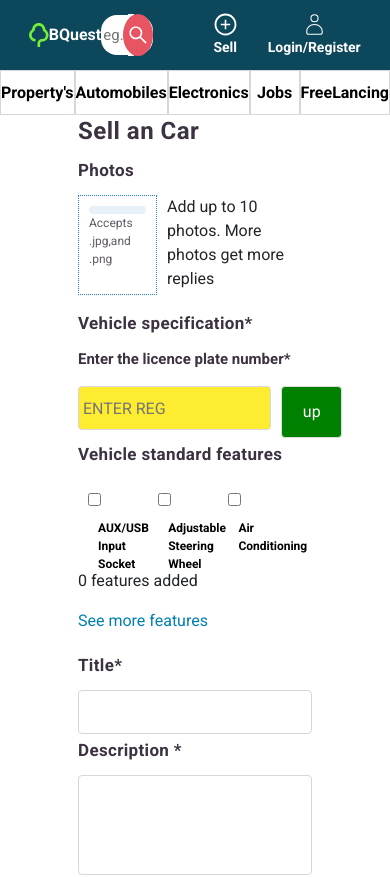
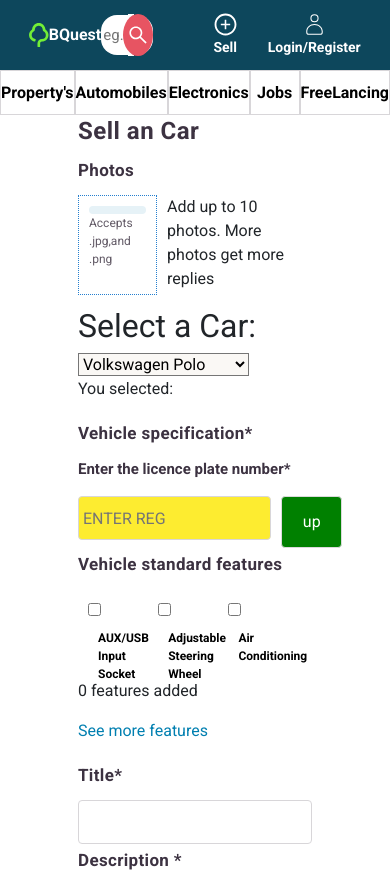
Before and after one commit to vashniroylgs/gumtree-frontend, a React (Create React App) app: page /automobilesuploadform in a window 390 px wide. Shown: the top 877 px of the page. Built offline with nearby package versions, Linux system fonts and the light colour scheme; a web font is replaced by a local one.

Commit message:
added Automobiles form and get requesrs apis

```diff
--- a/src/Components/Automobiles/Home.js
+++ b/src/Components/Automobiles/Home.js
@@ -144,7 +144,7 @@ function AutoMobiles() {
         <div className="images">
           {carDetails.map((car, index) => (
             <Link
-              to={`/automobiles/${car.carDetail}`}
+              to={`/automobiles/${car.name}`}
               key={index}
               style={{ textDecoration: "none" }}
             >
--- a/src/Components/AutomobilesUpload/index.js
+++ b/src/Components/AutomobilesUpload/index.js
@@ -26,6 +26,51 @@ const carFeatures = [
   { id: 20, feature: "Electronic Stability Program" },
 ];
 
+const carDetails = [
+  {
+    name: "Volkswagen Polo",
+    imageUrl:
+      "https://res.cloudinary.com/dcczhcvjg/image/upload/v1694512101/mqlwpjl0zetttyes7g17.jpg",
+    carDetail: "volkswagen",
+  },
+  {
+    name: "Ford Fiesta",
+    imageUrl:
+      "https://res.cloudinary.com/dcczhcvjg/image/upload/v1694513185/z9mjcmy2wcvxaip1l0oz.jpg",
+    carDetail: "ford",
+  },
+  {
+    name: "Honda Civic",
+    imageUrl:
+      "https://res.cloudinary.com/dcczhcvjg/image/upload/v1694513330/bmle1f0vd8dpfnn96kbx.jpg",
+    carDetail: "honda",
+  },
+  {
+    name: "Toyota Supra",
+    imageUrl:
+      "https://res.cloudinary.com/dcczhcvjg/image/upload/v1694514762/t84tanyvh9re1bxujc4f.jpg",
+    carDetail: "toyota",
+  },
+  {
+    name: "Land Rover Defender",
+    imageUrl:
+      "https://res.cloudinary.com/dcczhcvjg/image/upload/v1694514972/a30rlsw3q9c6p6gcjveq.jpg",
+    carDetail: "landrover",
+  },
+  {
+    name: "Toyota Hilux",
+    imageUrl:
+      "https://res.cloudinary.com/dcczhcvjg/image/upload/v1694515368/fapsm4ewhwebwfq82av2.jpg",
+    carDetail: "toyota",
+  },
+  {
+    name: "Audi A3",
+    imageUrl:
+      "https://res.cloudinary.com/dcczhcvjg/image/upload/v1694515497/y5uwcljmgrahivmanhmn.jpg",
+    carDetail: "audi",
+  },
+];
+
 export class AutomobilesUploadForm extends Component {
   state = {
     vehicleNumber: "",
@@ -34,6 +79,8 @@ export class AutomobilesUploadForm extends Component {
     description: "",
     price: "",
     showMore: false,
+    images: [],
+    selectedCar: "",
   };
 
   takeVehicleNumber = (event) => {
@@ -57,6 +104,11 @@ export class AutomobilesUploadForm extends Component {
     this.setState({ showMore: !this.state.showMore });
   };
 
+  handleImageChange = (e) => {
+    const files = e.target.files;
+    this.setState({ images: [...files] }); // Use spread operator to create a new array
+  };
+
   toggleCheckbox = (event) => {
     const { value, checked } = event.target;
     this.setState((prevState) => {
@@ -71,15 +123,40 @@ export class AutomobilesUploadForm extends Component {
       }
     });
   };
-
-  postCarDetails = () => {
-    const { price, description, title, features, vehicleNumber } = this.state;
+  handleCarChange = (event) => {
+    this.setState({ selectedCar: event.target.value });
+  };
+  postCarDetails = (e) => {
+    e.preventDefault();
+    const { price, description, selectedCar, title, features, vehicleNumber } =
+      this.state;
+    const formData = new FormData();
+    formData.append("price", price);
+    formData.append("description", description);
+    formData.append("title", title); // Renamed 'price' to 'cost'
+    formData.append("vehicleNumber", vehicleNumber); // Added 'vehicleNumber'
+    formData.append("features", features.join(" "));
+    for (let i = 0; i < this.state.images.length; i++) {
+      formData.append("images", this.state.images[i]);
+    }
+    formData.append("selectedCar", selectedCar); // Added 'selectedCar'
+    console.log(formData);
+    fetch("http://localhost:3009/addautomobile", {
+      method: "POST",
+      body: formData,
+    })
+      .then((response) => response.json())
+      .then((data) => {
+        console.log(data); // Handle the response data as needed
+      })
+      .catch((error) => {
+        console.error(error);
+      });
   };
 
   render() {
     const { vehicleNumber, title, description, price, showMore, features } =
       this.state;
-    console.log(features);
     const showMoreClassName = showMore
       ? "upload-form-list-container-show-more"
       : "upload-form-list-container";
@@ -96,9 +173,9 @@ export class AutomobilesUploadForm extends Component {
                   <input
                     className="upload-form-image-input"
                     type="file"
-                    accept="image/*"
+                    name="images"
                     multiple
-                    // onChange={this.handleImageUpload}
+                    onChange={this.handleImageChange}
                   />
                   <label
                     htmlFor="fileupload"
@@ -114,6 +191,18 @@ export class AutomobilesUploadForm extends Component {
               </div>
             </div>
           </div>
+          <div>
+            <h2>Select a Car:</h2>
+            <select
+              value={this.state.selectedCar}
+              onChange={this.handleCarChange}
+            >
+              {carDetails.map(each=>(
+                <option value={each.name}>{each.name}</option>
+              ))}
+            </select>
+          </div>
+          <p>You selected: {this.state.selectedCar}</p>
           <div className="upload-form-vehicle-container">
             <h2 className="upload-form-vehicle-container-heading">
               Vehicle specification*
--- a/src/Components/CarDetailView/index.js
+++ b/src/Components/CarDetailView/index.js
@@ -1,5 +1,5 @@
 import "./index.css";
-
+import React, { useEffect, useState } from "react";
 import Slider from "react-slick";
 import { useParams } from "react-router-dom";
 import "slick-carousel/slick/slick.css";
@@ -1636,8 +1636,24 @@ const settings = {
 
 function CarDetailedView() {
   const { id } = useParams();
+  console.log(id);
+  const [automobiles, setAutomobile] = useState([]);
+  const [carouselimages,setCarouselImgaes]=useState([])
   const singleCar = carsDetails.filter((car) => car.id == id);
   const { title, Company, Description, images, carLocation } = singleCar[0];
+  console.log(carouselimages)
+  useEffect(() => {
+    console.log("use effect called");
+    fetch(`http://localhost:3009/automobiles/carDetails/${id}`)
+      .then((response) => response.json())
+      .then((data) => {
+        setAutomobile(data.automobile[0]);
+        setCarouselImgaes(data.automobile[0].image_names)
+      })
+      .catch((error) => {
+        console.error("Error fetching data:", error);
+      });
+  }, []);
 
   return (
     <div className="car-detailed-view-main-container">
@@ -1665,10 +1681,10 @@ function CarDetailedView() {
               {Company}{" "}
             </p>
           </div>
-          <h1 className="car-detailed-view-car-title">{title}</h1>
+          <h1 className="car-detailed-view-car-title">{automobiles.title}</h1>
           <div className="car-detailed-view-location-and-price-container">
-            <p className="car-detailed-view-location-name">{carLocation}</p>
-            <p className="car-detailed-view-car-price">£18,495.00</p>
+            <p className="car-detailed-view-location-name">{}</p>
+            <p className="car-detailed-view-car-price">£{automobiles.price}</p>
           </div>
           {/*<div className="car-detailed-view-carousel-main-container">
                     <Carousel showThumbs={false} infiniteLoop={true} autoPlay={true} interval={3000} style={{color:"#196AE5"}}>
@@ -1681,10 +1697,10 @@ function CarDetailedView() {
                     </div>*/}
           <div className="car-detailed-view-carousel-main-container">
             <Slider {...settings} className="car-detailed-view-carousel-slide">
-              {images.map((slide, index) => (
+           {carouselimages.map((imageName, index) => (
                 <div key={index}>
                   <img
-                    src={slide}
+                    src={`http://localhost:3009/${imageName}`}
                     alt={`Slide ${index}`}
                     className="car-detailed-view-carousel-image"
                   />
@@ -1696,7 +1712,9 @@ function CarDetailedView() {
             <h1 className="car-detailed-view-description-heading">
               Description
             </h1>
-            <p className="car-detailed-view-description">{Description}</p>
+            <p className="car-detailed-view-description">
+              {automobiles.description}
+            </p>
           </div>
         </div>
         <div className="car-detailed-view-right-main-container">
--- a/src/Components/CategoryDropdownSell/index.js
+++ b/src/Components/CategoryDropdownSell/index.js
@@ -18,7 +18,7 @@ const PostAdCategory = () => {
     } else if (category === "automobiles") {
       navigate("/automobilesuploadform");
     } else if (category === "jobs") {
-      navigate("/jobs");
+      navigate("/jobform");
     } else if (category === "freelance") {
       navigate("/freelancing");
     } else {
```
Also changed, not shown: src/App.js (+7 -2 lines), src/Components/CarPage/index.js (+23 -10 lines).
